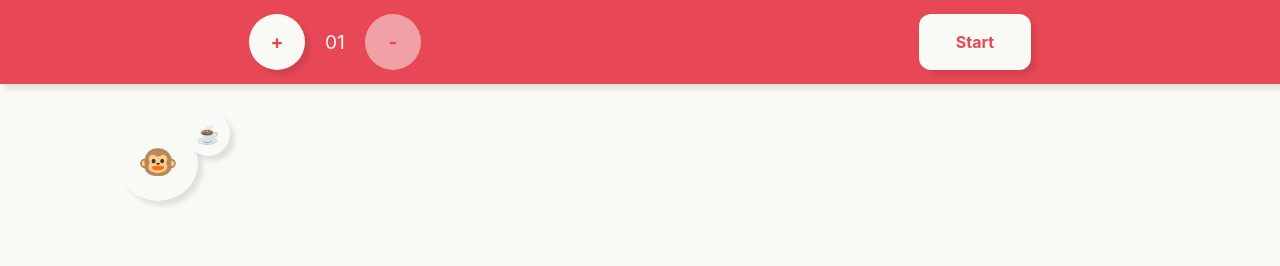
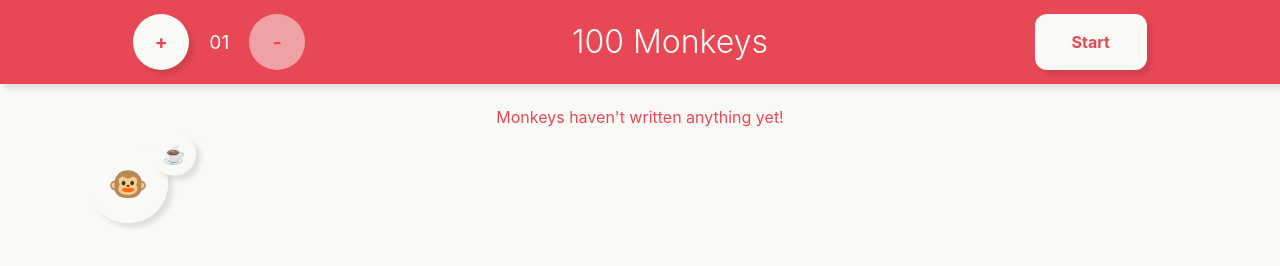
Before and after one commit to danielkvist/100-monkeys, a React app: page / in a window 1280 px wide. Built offline with nearby package versions, Linux system fonts and the light colour scheme.

Commit message:
feat(app): add copy to clipboard and title

```diff
--- a/package.json
+++ b/package.json
@@ -6,6 +6,7 @@
     "@testing-library/jest-dom": "^4.2.4",
     "@testing-library/react": "^9.3.2",
     "@testing-library/user-event": "^7.1.2",
+    "copy-to-clipboard": "^3.3.1",
     "normalize.css": "^8.0.1",
     "react": "^16.13.1",
     "react-dom": "^16.13.1",
--- a/src/components/App.js
+++ b/src/components/App.js
@@ -2,6 +2,7 @@ import React from 'react';
 
 import Counter from './counter';
 import Control from './control';
+import Length from './length';
 import Monkeys from './monkeys';
 
 function App() {
@@ -9,9 +10,11 @@ function App() {
 		<div className="app">
 			<header className="app__header">
 				<Counter />
+				<h1 className="title">100 Monkeys</h1>
 				<Control />
 			</header>
 			<main>
+				<Length />
 				<Monkeys />
 			</main>
 		</div>
--- /dev/null
+++ b/src/components/length.js
@@ -0,0 +1,34 @@
+import React, { useState, useEffect } from 'react';
+import { useRecoilState } from 'recoil';
+
+import { writingState } from '../recoil/atoms';
+
+const Lenght = () => {
+	const [writing] = useRecoilState(writingState);
+	const [length, setLength] = useState(0);
+
+	useEffect(() => {
+		if (!writing) return;
+
+		const interval = setInterval(() => {
+			setLength((length) => length + 1);
+		}, 250);
+
+		return () => clearInterval(interval);
+	}, [writing]);
+
+	return (
+		<>
+			{writing || length !== 0 ? (
+				<p className="length">
+					{length} letters generated! To see what each monkey has written click
+					on it to copy its content automatically!
+				</p>
+			) : (
+				<p className="length">Monkeys haven't written anything yet! </p>
+			)}
+		</>
+	);
+};
+
+export default Lenght;
--- a/src/components/monkeys.js
+++ b/src/components/monkeys.js
@@ -1,13 +1,9 @@
 import React, { useState, useEffect } from 'react';
 import { useRecoilState } from 'recoil';
+import copy from 'copy-to-clipboard';
 
 import { counterState, writingState } from '../recoil/atoms';
-
-const genRandomString = () =>
-	Math.random()
-		.toString(36)
-		.replace(/[^a-z]+/g, '')
-		.substr(0, 1);
+import genRandomString from '../utils/gen-random-string';
 
 const MonkeyBadge = ({ writing }) => {
 	return (
@@ -24,7 +20,7 @@ const MonkeyBadge = ({ writing }) => {
 };
 
 const Monkey = () => {
-	const [writing] = useRecoilState(writingState);
+	const [writing, setWriting] = useRecoilState(writingState);
 	const [text, setText] = useState(genRandomString());
 
 	useEffect(() => {
@@ -38,9 +34,14 @@ const Monkey = () => {
 	}, [writing]);
 
 	return (
-		<div className="monkey">
+		<div
+			onClick={() => {
+				setWriting(false);
+				copy(text);
+			}}
+		>
 			<MonkeyBadge writing={writing} />
-			<span role="img" aria-label="monkey"></span>
+			<span className="monkey" role="img" aria-label="monkey"></span>
 		</div>
 	);
 };
--- a/src/index.css
+++ b/src/index.css
@@ -29,8 +29,13 @@ body {
 	color: var(--beige);
 	display: flex;
 	height: calc(var(--base) * 21);
-	margin-bottom: calc(var(--base) * 5);
+	margin-bottom: calc(var(--base) * 6);
 	justify-content: space-around;
+}
+
+.title {
+	text-align: center;
+	font-weight: 300;
 }
 
 .counter {
@@ -73,36 +78,42 @@ body {
 	width: 7rem;
 }
 
+.length {
+	animation: fade 0.5s ease-in-out forwards;
+	color: var(--red);
+	display: block;
+	margin-bottom: calc(var(--base) * 6);
+	margin: auto;
+	max-width: calc(var(--base) * 172);
+	text-align: center;
+}
+
 .monkeys {
-	font-size: 2rem;
 	display: grid;
-	gap: calc(var(--base) * 5);
-	padding: calc(var(--base) * 5);
+	gap: calc(var(--base) * 20);
 	grid-template-columns: repeat(5, 1fr);
+	justify-items: center;
+	padding: calc(var(--base) * 10);
 }
 
 .monkey {
+	opacity: 0;
+	animation: fade 0.5s ease-in-out forwards;
 	background-color: var(--beige);
-	display: flex;
-	justify-content: center;
+	border-radius: 50%;
+	box-shadow: 5px 5px 5px rgba(12, 12, 12, 0.1);
+	cursor: pointer;
+	font-size: 2rem;
 	margin-bottom: calc(var(--base) * 5);
+	padding: calc(var(--base) * 5);
 	position: relative;
 }
 
 span[aria-label='monkey']::before {
-	display: block;
-	position: relative;
 	content: '🐵';
 }
 
-.monkey > span {
-	cursor: pointer;
-	padding: calc(var(--base) * 5);
-	border-radius: 50%;
-	box-shadow: 5px 5px 5px rgba(12, 12, 12, 0.1);
-}
-
-.monkey:hover > span[aria-label='monkey']::before {
+.monkey:hover::before {
 	content: '🙈';
 }
 
@@ -118,32 +129,61 @@ span[aria-label='monkey']::before {
 	height: calc(var(--base) * 7);
 	justify-content: center;
 	line-height: 0;
+	opacity: 0;
 	padding: calc(var(--base) * 2);
-	position: relative;
-	transform: translate(7rem, -0.75rem);
+	position: absolute;
 	width: calc(var(--base) * 7);
+	z-index: 99;
 }
 
 .monkey__badge--writing {
-	animation: slide-without-opacity 0.5s ease-in-out alternate-reverse infinite;
+	opacity: 1;
+	animation: up-and-down 0.7s ease-in-out alternate-reverse infinite;
+}
+
+@keyframes fade {
+	0% {
+		opacity: 0;
+	}
+	100% {
+		opacity: 1;
+	}
 }
 
 @keyframes slide {
 	0% {
 		opacity: 0;
-		transform: translate(7rem, 0);
+		transform: translate(4rem, 0);
 	}
 	100% {
 		opacity: 1;
-		transform: translate(7rem, -0.75rem);
+		transform: translate(4rem, -2.15rem);
 	}
 }
 
-@keyframes slide-without-opacity {
+@keyframes up-and-down {
 	0% {
-		transform: translate(7rem, 0);
+		transform: translate(4rem, -1rem);
 	}
 	100% {
-		transform: translate(7rem, -0.75rem);
+		transform: translate(4rem, -2.15rem);
 	}
 }
+
+@media screen and (max-width: 900px) {
+	.monkeys {
+		grid-template-columns: repeat(4, 1fr);
+	}
+}
+
+@media screen and (max-width: 700px) {
+	.monkeys {
+		grid-template-columns: repeat(3, 1fr);
+	}
+}
+
+@media screen and (max-width: 500px) {
+	.monkeys {
+		grid-template-columns: repeat(2, 1fr);
+	}
+}
--- /dev/null
+++ b/src/utils/gen-random-string.js
@@ -0,0 +1,8 @@
+const genRandomString = () => {
+	return Math.random()
+		.toString(36)
+		.replace(/[^a-z]+/g, '')
+		.substr(0, 1);
+};
+
+export default genRandomString;
```
Also changed, not shown: 1 other file.
